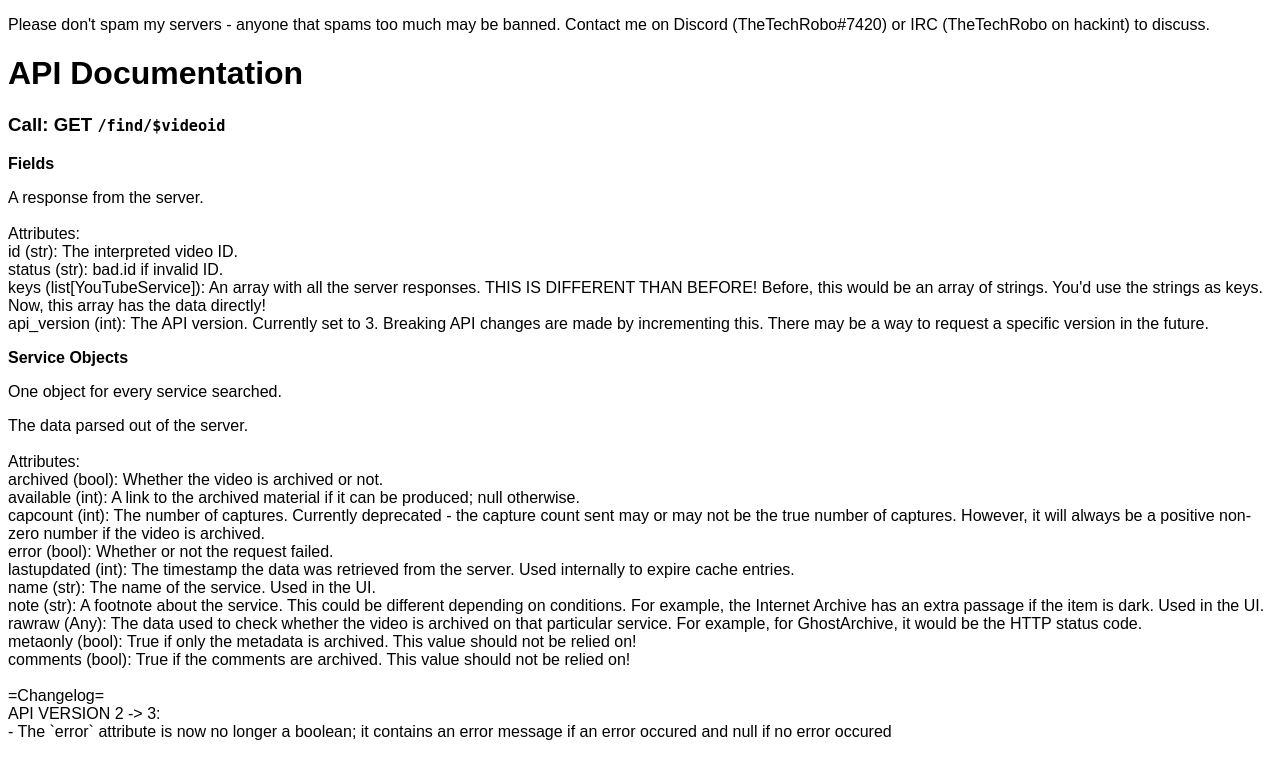
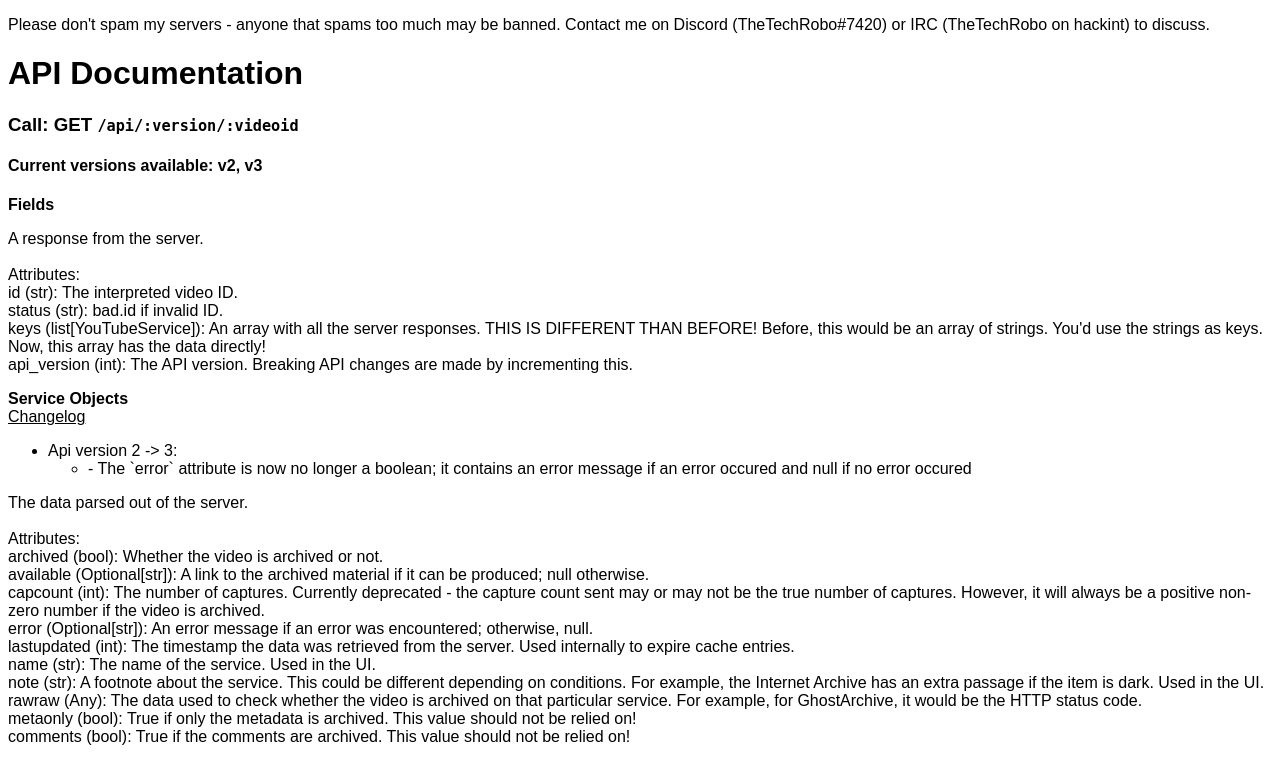
Before and after one commit to TheTechRobo/youtubevideofinder, a Flask app: page /api in a window 1280 px wide. Shown: the top 784 px of the page. Run offline with Flask 2, Linux system fonts and the light colour scheme.

Commit message:
Update docs

```diff
--- a/app.py
+++ b/app.py
@@ -27,10 +27,27 @@ async def youtube(v, id, site="youtube"):
 async def index():
     return render_template("init.html")
 
+def parseChangelog(changelog):
+    parsed = {}
+    for i in changelog.split("API VERSION "):
+        restOfLine = i.split("\n")[0]
+        others = i.split("\n")[1:]
+        parsed[restOfLine] = others
+    return parsed
+
 @app.route("/api")
 async def api():
     responseDocstring = lostmediafinder.YouTubeResponse.__doc__
     serviceDocstring = lostmediafinder.Service.__doc__
+    changelog = [{}, {}]
+    rChangelog = responseDocstring.split("=Changelog=")
+    sChangelog = serviceDocstring.split("=Changelog=")
+    responseDocstring = rChangelog[0]
+    serviceDocstring = sChangelog[0]
+    if len(rChangelog) > 1:
+        changelog[0] = parseChangelog(rChangelog[1].strip())
+    if len(sChangelog) > 1:
+        changelog[1] = parseChangelog(sChangelog[1].strip())
     # TODO: Parse that
     # This works fine for now tho
-    return render_template("api.html", fields=responseDocstring, services=serviceDocstring, type=type)
+    return render_template("api.html", fields=responseDocstring, services=serviceDocstring, changelog=changelog)
--- a/lostmediafinder/types.py
+++ b/lostmediafinder/types.py
@@ -37,9 +37,9 @@ class Service(JSONDataclass):
 
     Attributes:
         archived (bool): Whether the video is archived or not.
-        available (int): A link to the archived material if it can be produced; null otherwise.
+        available (Optional[str]): A link to the archived material if it can be produced; null otherwise.
         capcount (int): The number of captures. Currently deprecated - the capture count sent may or may not be the true number of captures. However, it will always be a positive non-zero number if the video is archived.
-        error (bool): Whether or not the request failed.
+        error (Optional[str]): An error message if an error was encountered; otherwise, null.
         lastupdated (int): The timestamp the data was retrieved from the server. Used internally to expire cache entries.
         name (str): The name of the service. Used in the UI.
         note (str): A footnote about the service. This could be different depending on conditions. For example, the Internet Archive has an extra passage if the item is dark. Used in the UI.
@@ -138,7 +138,7 @@ class YouTubeResponse(JSONDataclass):
         id (str): The interpreted video ID.
         status (str): bad.id if invalid ID.
         keys (list[YouTubeService]): An array with all the server responses. THIS IS DIFFERENT THAN BEFORE! Before, this would be an array of strings. You'd use the strings as keys. Now, this array has the data directly!
-        api_version (int): The API version. Currently set to %s. Breaking API changes are made by incrementing this. There may be a way to request a specific version in the future.
+        api_version (int): The API version. Breaking API changes are made by incrementing this.
     """
     id: str
     status: str
--- a/templates/api.html
+++ b/templates/api.html
@@ -10,9 +10,25 @@ body {
   <body>
     <p>Please don't spam my servers - anyone that spams too much may be banned. Contact me on Discord (TheTechRobo#7420) or IRC (TheTechRobo on hackint) to discuss.</p>
     <h1>API Documentation</h1>
-    <h3>Call: GET <code>/find/$videoid</code></h3>
+    <h3>Call: GET <code>/api/:version/:videoid</code></h3>
+    <h4>Current versions available: v2, v3</h4>
     <p>
     <b>Fields</b>
+    {% if changelog[0] %}<div id="Fcl">
+      <u>Changelog</u>
+      <ul>
+        {% for log, logitems in changelog[0].items() %}
+          {% if log %}
+            <li>Api version {{log}}</li>
+            <ul>
+              {% for logitem in logitems %}
+                <li>{{logitem}}</li>
+              {% endfor %}
+            </ul>
+          {% endif %}
+        {% endfor %}
+      </ul>
+    </div>{%endif%}
     <br>
     <dl>
       {% if fields is mapping %}
@@ -30,7 +46,21 @@ body {
       {% endif %}
     </dl>
     <b>Service Objects</b>
-    <p>One object for every service searched.</p>
+    {% if changelog[1] %}<div id="Scl">
+      <u>Changelog</u>
+      <ul>
+        {% for log, logitems in changelog[1].items() %}
+          {% if log %}
+            <li>Api version {{log}}</li>
+            <ul>
+              {% for logitem in logitems %}
+                <li>{{logitem}}</li>
+              {% endfor %}
+            </ul>
+          {% endif %}
+        {% endfor %}
+      </ul>
+    </div>{%endif%}
     {% if services is mapping %}
       <dl>
         {% for field, value in services.items() %}
```
